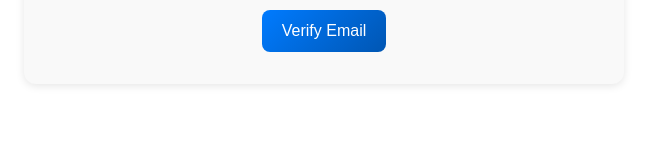
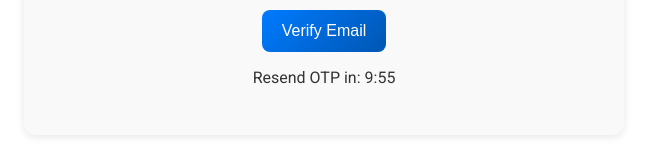
Before and after one commit to Jessyfranky/Exam-App, a React (Create React App) app in the folder exam-app-frontend/: page /verify-email in a window 1280 px wide. Shown: the part 201-359 px from the top of the page, without its empty margins (316-963 px from the left). Built offline with nearby package versions, Linux system fonts and the light colour scheme; no server answers.

Commit message:
Update VerifyEmailPage.js

```diff
--- a/exam-app-frontend/src/pages/VerifyEmailPage.js
+++ b/exam-app-frontend/src/pages/VerifyEmailPage.js
@@ -1,5 +1,5 @@
 // src/pages/VerifyEmailPage.js
-import React, { useState } from "react";
+import React, { useState, useEffect } from "react";
 import { useNavigate, useLocation } from "react-router-dom";
 import axios from "axios";
 import "../styles/global.css";
@@ -10,7 +10,27 @@ const VerifyEmailPage = () => {
   const { email } = location.state || {};
   const [otp, setOtp] = useState("");
   const [loading, setLoading] = useState(false);
+  const [resendLoading, setResendLoading] = useState(false);
   const [error, setError] = useState("");
+  const [message, setMessage] = useState("");
+  // Countdown timer in seconds (10 minutes = 600 seconds)
+  const [countdown, setCountdown] = useState(600);
+
+  // Timer countdown effect.
+  useEffect(() => {
+    if (countdown <= 0) return;
+    const timerId = setInterval(() => {
+      setCountdown((prev) => prev - 1);
+    }, 1000);
+    return () => clearInterval(timerId);
+  }, [countdown]);
+
+  // Format time as MM:SS.
+  const formatTime = (sec) => {
+    const minutes = Math.floor(sec / 60);
+    const seconds = sec % 60;
+    return `${minutes}:${seconds < 10 ? "0" : ""}${seconds}`;
+  };
 
   const handleVerify = async (e) => {
     e.preventDefault();
@@ -25,11 +45,29 @@ const VerifyEmailPage = () => {
         `${process.env.REACT_APP_API_URL || "http://localhost:5000/api"}/auth/verify`,
         { email, otp }
       );
+      // On success, redirect to login or dashboard
       navigate("/login");
     } catch (err) {
       setError(err.response?.data?.message || "Verification failed.");
     }
     setLoading(false);
+  };
+
+  const handleResendOTP = async () => {
+    setResendLoading(true);
+    setError("");
+    try {
+      const response = await axios.post(
+        `${process.env.REACT_APP_API_URL || "http://localhost:5000/api"}/auth/resend-otp`,
+        { email }
+      );
+      setMessage("A new OTP has been sent to your email.");
+      // Reset countdown timer to 10 minutes.
+      setCountdown(600);
+    } catch (err) {
+      setError(err.response?.data?.message || "Failed to resend OTP.");
+    }
+    setResendLoading(false);
   };
 
   return (
@@ -39,6 +77,7 @@ const VerifyEmailPage = () => {
         An OTP has been sent to <strong>{email}</strong>. Please enter it below to verify your email.
       </p>
       {error && <p className="error" style={{ color: "red" }}>{error}</p>}
+      {message && <p className="message" style={{ color: "green" }}>{message}</p>}
       <form onSubmit={handleVerify}>
         <input
           type="text"
@@ -50,6 +89,15 @@ const VerifyEmailPage = () => {
           {loading ? "Verifying..." : "Verify Email"}
         </button>
       </form>
+      <div style={{ marginTop: "1rem" }}>
+        {countdown > 0 ? (
+          <p>Resend OTP in: {formatTime(countdown)}</p>
+        ) : (
+          <button onClick={handleResendOTP} disabled={resendLoading}>
+            {resendLoading ? "Resending..." : "Resend OTP"}
+          </button>
+        )}
+      </div>
     </div>
   );
 };
```
